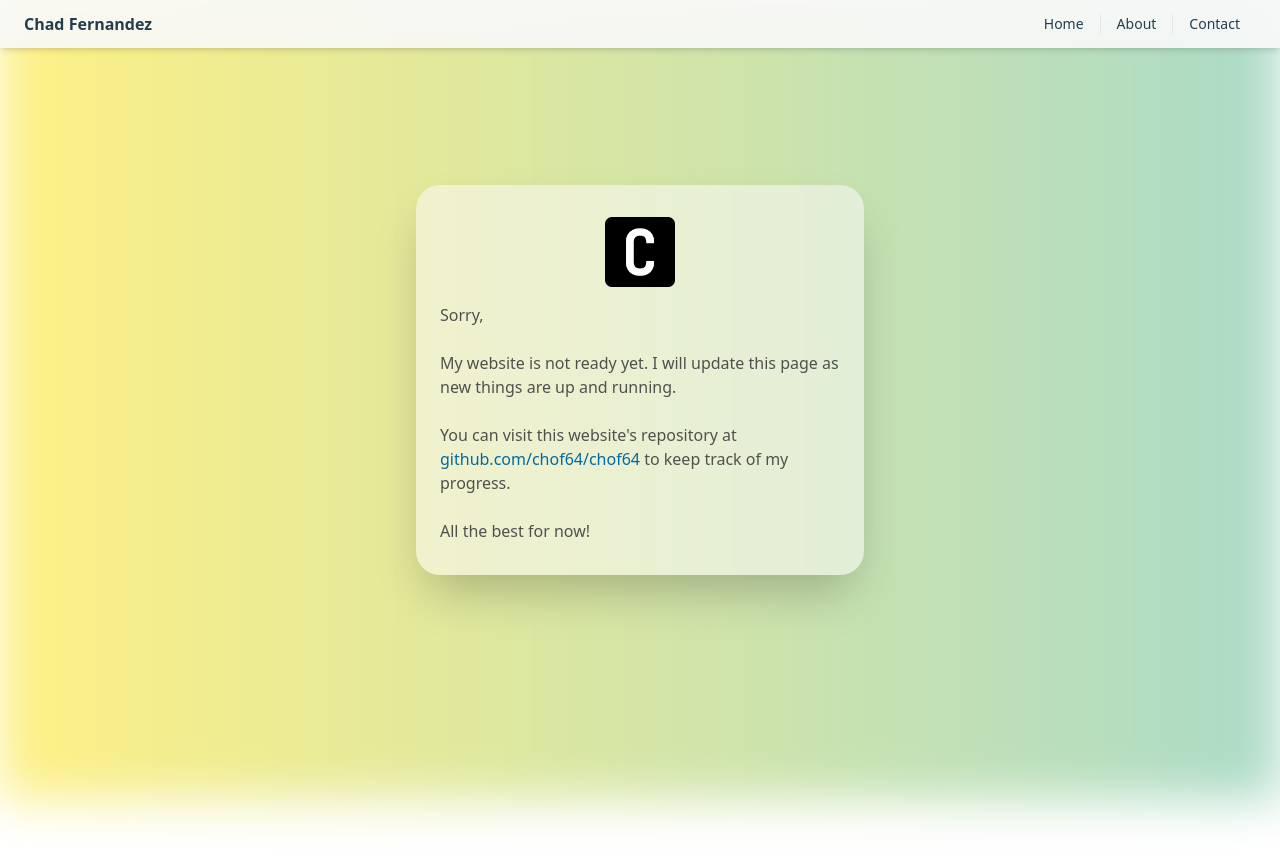
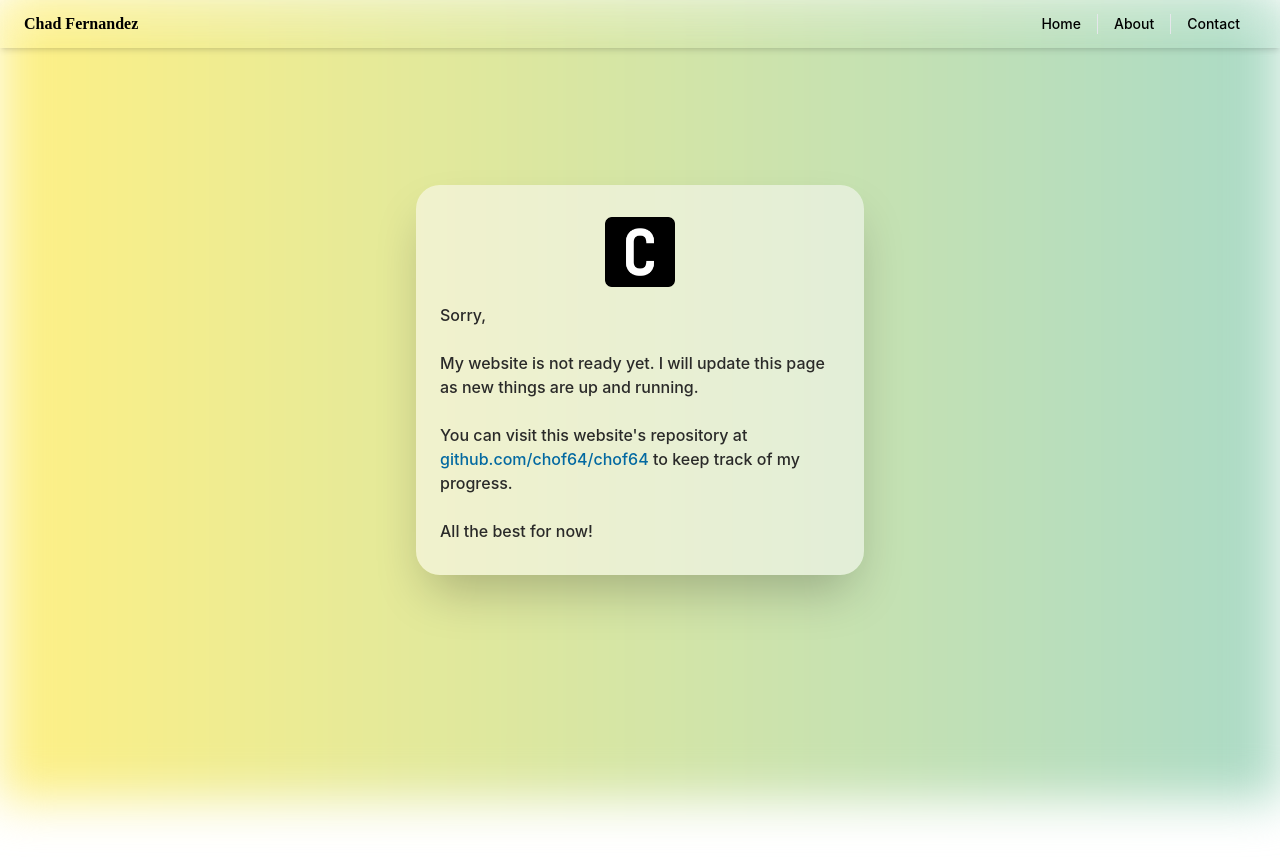
Before and after one commit to chof64/chof64, a Next.js app in the folder chadfernandez-me/: page / in a window 1280 px wide. Shown: the top 868 px of the page. Built offline with nearby package versions, Linux system fonts and the light colour scheme.

Commit message:
udated tailwindcss themes and global styles

```diff
--- a/chadfernandez-me/styles/globals.css
+++ b/chadfernandez-me/styles/globals.css
@@ -2,3 +2,13 @@
 @tailwind base;
 @tailwind components;
 @tailwind utilities;
+
+h1,
+h2,
+h3 {
+  @apply text-black font-['Heebo'] font-semibold
+}
+
+p {
+  @apply text-colorDark
+}
--- a/chadfernandez-me/tailwind.config.js
+++ b/chadfernandez-me/tailwind.config.js
@@ -6,11 +6,15 @@
     ],
     theme: {
         extend: {
+            fontFamily: {
+                'sans': ['Inter'],
+            },
             "colors": {
-                //* https://coolors.co/233d4d-f9f9f9-28afb0
-                'colorCultured': '#F9F9F9', //? Cultured
-                'colorCharcoal': '#233D4D', //? Charcoal
-                'colorVerdigris': '#28AFB0', //? Verdigris
+                //* https://coolors.co/ffffff-2f4b4f-00a79a
+                'colorLight': '#ffffff',
+                'colorDark': '#2a2a29',
+                'colorAccentBlue': '#008792',
+                'colorAccentDarkBlue': '#00646d',
             },
             'animation': {
                 'gradient-x':'gradient-x 15s ease infinite',
```
